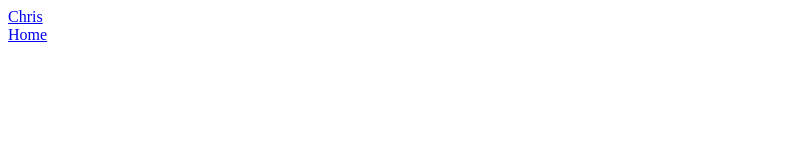
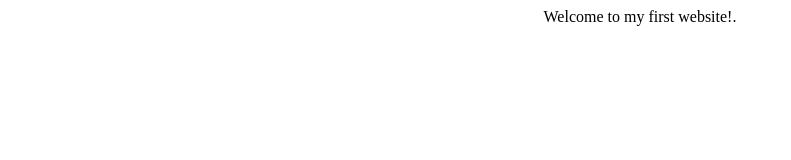
Before and after one commit to minerscave642/minerscave642.github.io, a plain HTML site: page index.html in a window 1280 px wide. Shown: the whole page, without its empty margins (0-791 px from the left). Drawn offline with Linux system fonts and the light colour scheme.

Commit message:
Update index.html

```diff
--- a/index.html
+++ b/index.html
@@ -1,17 +1,11 @@
-<!DOCTYPE html>
-<html lang="en">
-<head>
-    <meta charset="UTF-8">
-    <meta name="viewport" content="width=device-width, initial-scale=1.0">
-    <title>Portfolio</title>
-</head>
-<body>
-   <header>
-       <a href="#" class = "logo">Chris</a>
+<html>
+    <head>
+        <title>
+            Chris's Website
+        </title>
+    </head>
+    <body>
+        <p style="text-align: center;">Welcome to my first website!.</p>
 
-       <nav>
-           <a href="#" class = "active"> Home</a>
-       </nav>
-   </header>
-</body>
+    </body>
 </html>
```
